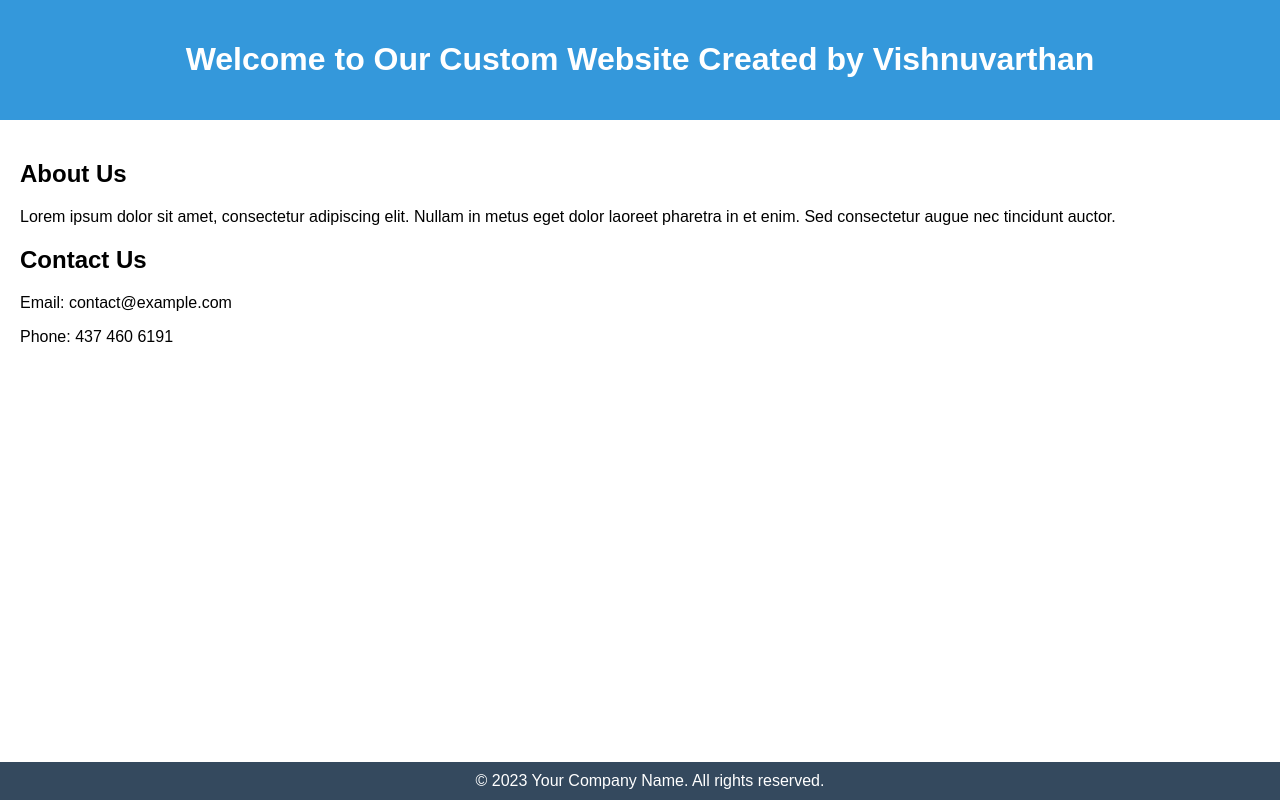
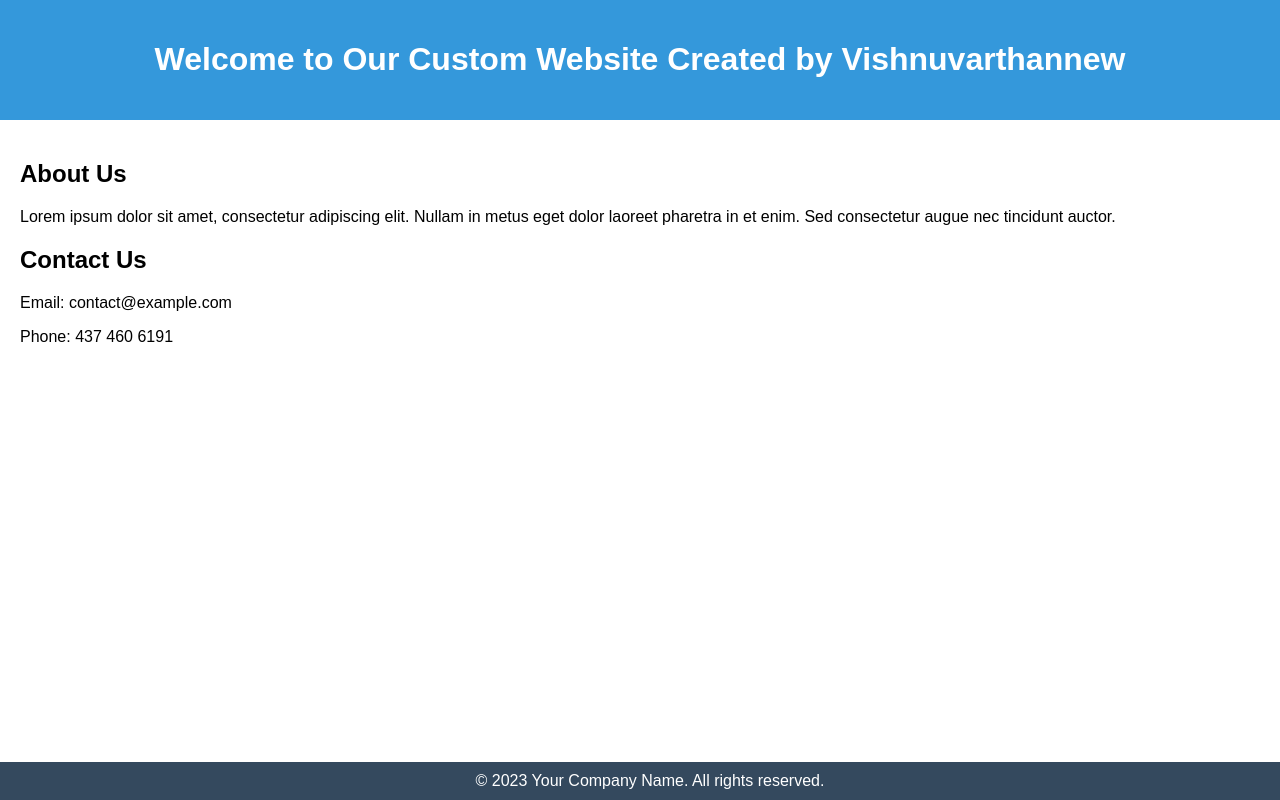
Before and after one commit to RAKIVISHNU/FirstProject, a plain HTML site: page index.html in a window 1280 px wide. Drawn offline with Linux system fonts and the light colour scheme.

Commit message:
Update index.html
updated today

```diff
--- a/index.html
+++ b/index.html
@@ -30,7 +30,7 @@
 </head>
 <body>
     <header>
-        <h1>Welcome to Our Custom Website Created by Vishnuvarthan</h1>
+        <h1>Welcome to Our Custom Website Created by Vishnuvarthannew</h1>
     </header>
     <main>
         <h2>About Us</h2>
```
